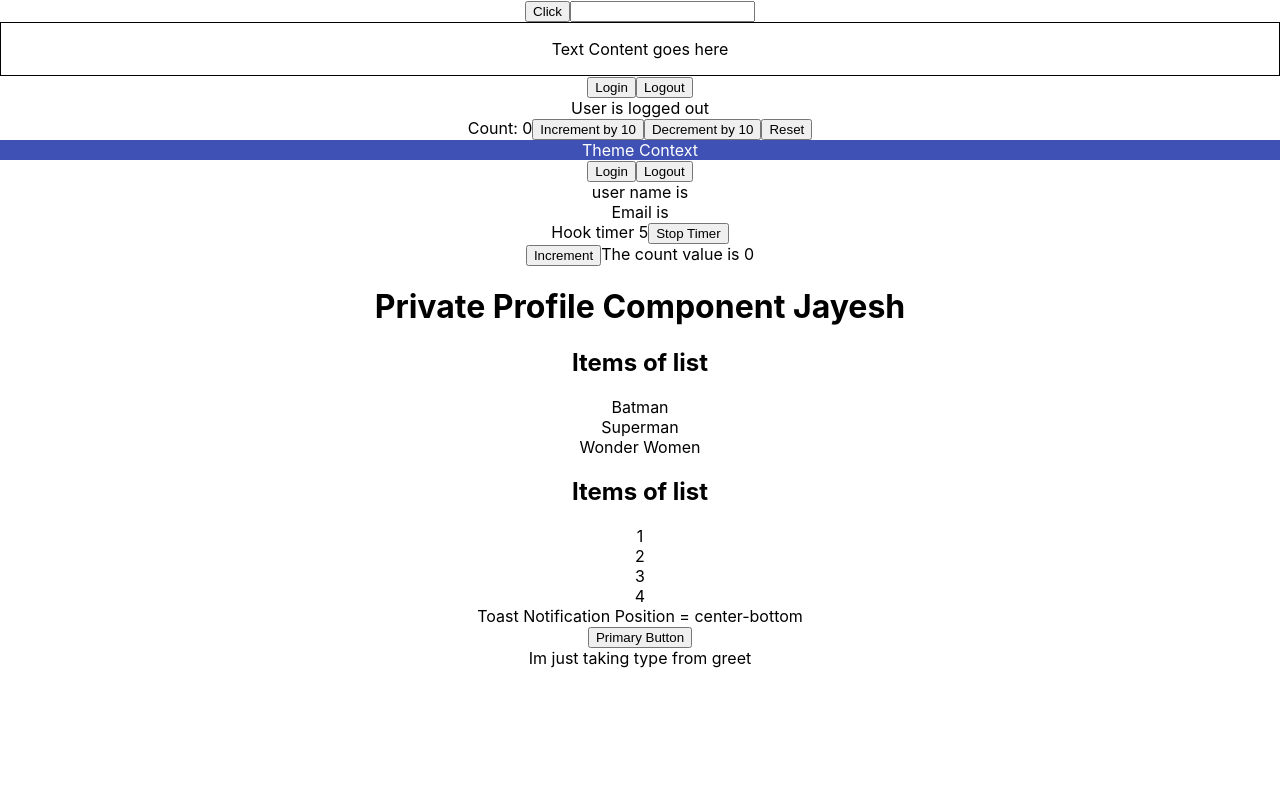
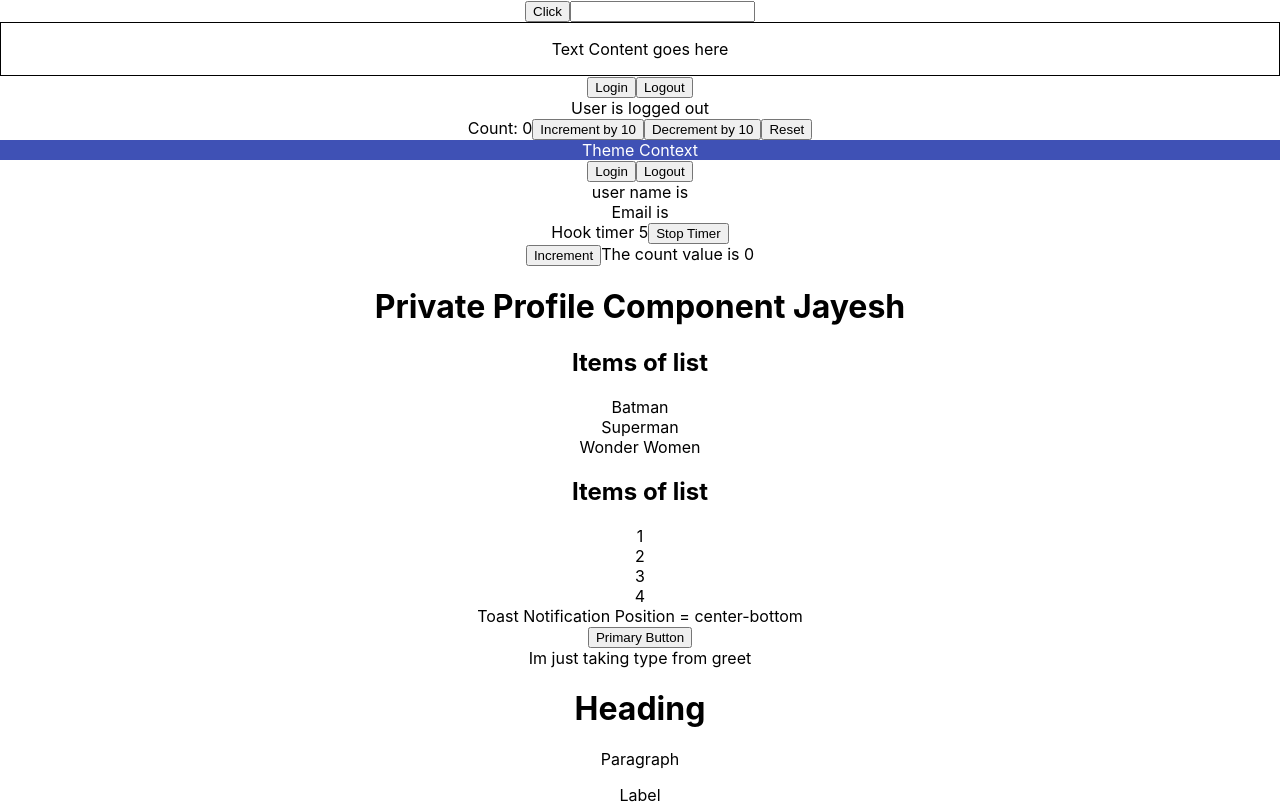
Before and after one commit to jayesh-gite/reactjs-concepts, a React (Create React App) app in the folder react-typescript/: page / in a window 1280 px wide. Built offline with nearby package versions, Linux system fonts and the light colour scheme.

Commit message:
react-typescript polymorphic compoent --final commit

```diff
--- a/react-typescript/src/App.tsx
+++ b/react-typescript/src/App.tsx
@@ -24,6 +24,7 @@
 import { Toast } from './components/templateliterals/Toast';
 import { CustomButton } from './components/html/CustomButton';
 import { CustomComponent } from './components/html/CustomeComponent'
+import { PolyMorphicComponent } from './components/PolymorphicComponents/PolyMorphicComponent';
 function App() {
   const personName = {
     first: 'Bruce',
@@ -94,6 +95,7 @@
       <Toast position='center-bottom' />
       <CustomButton varient='primary' onClick={() => console.log('clicked..')}>Primary Button</CustomButton>
       <CustomComponent isLoggedIn={true} messageCount={10} name="Soham" key={"00x0x"} />
+      <PolyMorphicComponent />
     </div>
 
   );
--- /dev/null
+++ b/react-typescript/src/components/PolymorphicComponents/PolyMorphicComponent.tsx
@@ -0,0 +1,13 @@
+import { Text } from "./Text"
+export const PolyMorphicComponent = () => {
+
+    return (
+        <div>
+            <Text as='h1' size='lg'>Heading</Text>
+            <Text as='p' size='md'>Paragraph</Text>
+            <Text as='label' htmlFor='someid' size='sm'>Label</Text>
+        </div>
+    )
+
+
+}
--- /dev/null
+++ b/react-typescript/src/components/PolymorphicComponents/Text.tsx
@@ -0,0 +1,18 @@
+import React from "react"
+
+type TextOwnProps<E extends React.ElementType> = {
+    size: 'sm' | 'md' | 'lg'
+    color?: 'primary' | 'secondary'
+    children: React.ReactNode
+    as?: E
+}
+type TextProps<E extends React.ElementType> = TextOwnProps<E> & Omit<React.ComponentProps<E>, keyof TextOwnProps<E>>
+
+export const Text = <E extends React.ElementType = 'div'>({ size, color = 'primary', children, as }: TextProps<E>) => {
+    const Component = as || 'div'
+    return (
+        <Component
+            className={`class-with-${size}-${color}`}
+        >{children}</Component>
+    )
+}
```
